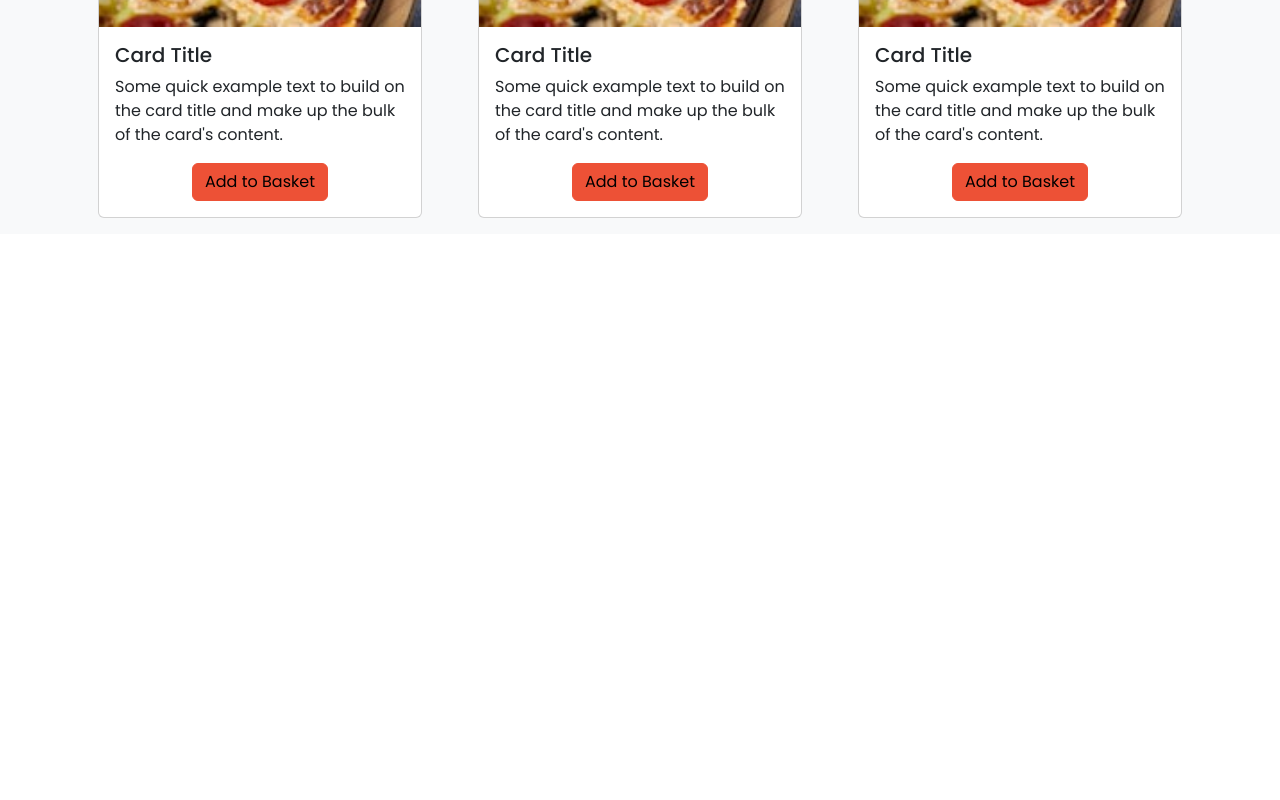
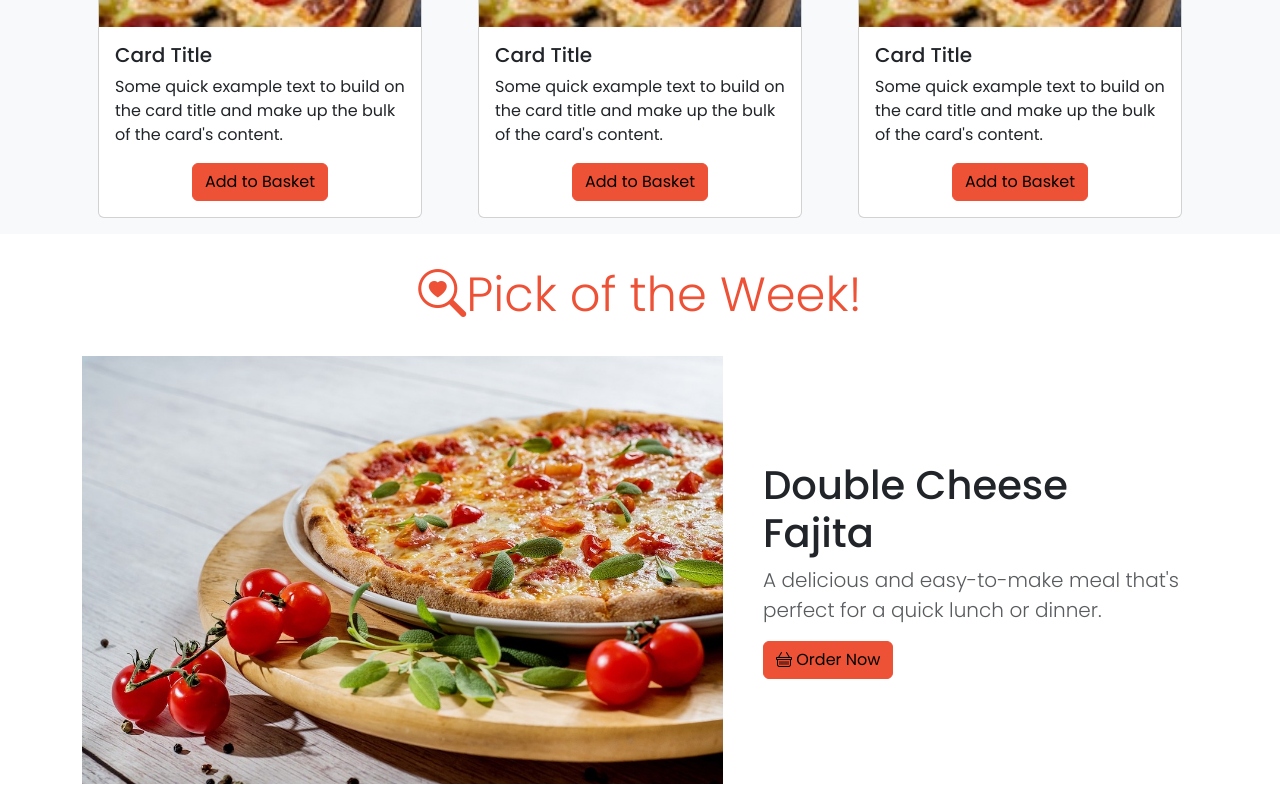
Before and after one commit to Siva1204Tharsh/bootstrapproject, a React (Create React App) app: page / in a window 1280 px wide. Shown: the part 1332-2132 px from the top of the page. Before the commit the page ends 1566 px from the top, so only its background shows below. Built offline with nearby package versions, Linux system fonts and the light colour scheme.

Commit message:
addd new file and code

```diff
--- a/src/App.js
+++ b/src/App.js
@@ -2,6 +2,7 @@ import "./App.css";
 import AppBar from "./componets/AppBar";
 import Banner from "./componets/Banner";
 import Meanu from "./componets/Meanu";
+import PickoftheWeek from "./componets/PickoftheWeek";
 
 function App() {
   return (
@@ -9,6 +10,7 @@ function App() {
       <AppBar />
       <Banner />
       <Meanu />
+      <PickoftheWeek />
     </>
   );
 }
--- /dev/null
+++ b/src/componets/PickoftheWeek.js
@@ -0,0 +1,63 @@
+import React, { useState } from "react";
+import { Button, Col, Container, Image, Row } from "react-bootstrap";
+import Toast from "react-bootstrap/Toast";
+import ToastContainer from "react-bootstrap/ToastContainer";
+
+const PickoftheWeek = () => {
+  const [show, setShow] = useState(false);
+  return (
+    <section id="musttry" className="my-3">
+      <div className="text-center my-2 py-3">
+        <h2 className="display-5 text-primary">
+          <i class="bi bi-search-heart"></i>Pick of the Week!
+        </h2>
+      </div>
+      <Container>
+        <Row className="align-items-center">
+          <Col md={7}>
+            <Image
+              src={require("../assets/center.jpeg")}
+              fluid={true}
+              alt="pizza"
+            />
+          </Col>
+          <Col md={5}>
+            <div className="p-3">
+              <h2 className="h1">Double Cheese Fajita</h2>
+              <p className="lead text-muted">
+                A delicious and easy-to-make meal that's perfect for a quick
+                lunch or dinner.
+              </p>
+              <Button variant="primary" onClick={() => setShow(true)}>
+                <i class="bi bi-basket"></i> Order Now
+              </Button>
+            </div>
+          </Col>
+        </Row>
+
+        <ToastContainer
+          className="position-fixed bottom-0 end-0 p-3"
+          position="bottom-end"
+          style={{ zIndex: 1 }}
+        >
+          <Toast show={show} onClose={() => setShow(false)} delay={5000} autohide>
+            <Toast.Header closeButton={false}>
+              <img
+                src="holder.js/20x20?text=%20"
+                className="rounded me-2"
+                alt=""
+              />
+              <strong className="me-auto">Added</strong>
+              <small>11 mins ago</small>
+            </Toast.Header>
+            <Toast.Body>items added to card.  </Toast.Body>
+          </Toast>
+        </ToastContainer>
+      </Container>
+    </section>
+  );
+};
+
+export default PickoftheWeek;
+
+///// section kuduththan navbar oda link pannalam
```
